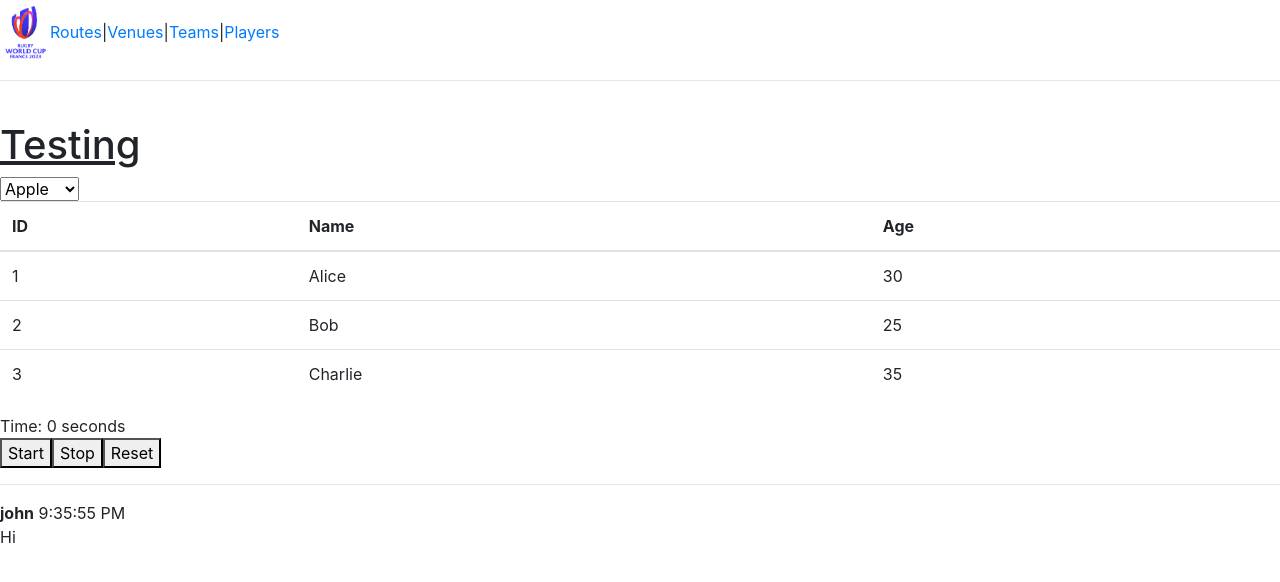
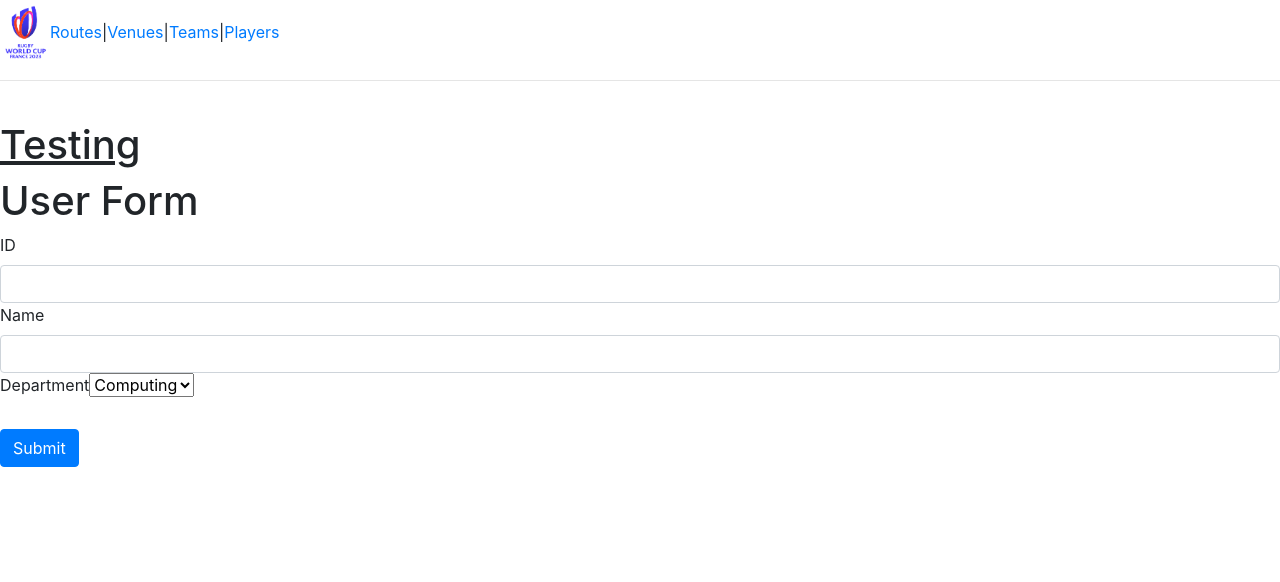
Before and after one commit to johndev94/WorldCup, a React (Vite) app: page / in a window 1280 px wide. Shown: the top 582 px of the page. Built offline with nearby package versions, Linux system fonts and the light colour scheme.

Commit message:
User Form and Axio addition

```diff
--- a/index.cjs
+++ b/index.cjs
@@ -55,7 +55,7 @@ app.route('/players')
 app.route('/team/:id?')
   .get(function (req, res) {
     res.status(200);
-    res.send(`GET /team/${req.params.id} received.`);
+    model.getTeam(req, res);
     console.log(req.params.id);
   })
   .post(function (req, res) { // add
--- a/package.json
+++ b/package.json
@@ -9,6 +9,7 @@
     "preview": "vite preview"
   },
   "dependencies": {
+    "axios": "^1.3.4",
     "bootstrap": "^5.3.2",
     "cors": "^2.8.5",
     "express": "^4.18.2",
--- /dev/null
+++ b/src/components/UserForm.tsx
@@ -0,0 +1,62 @@
+import { FormEvent, useRef } from "react";
+
+function UserForm() {
+
+    const idRef = useRef<HTMLInputElement>(null);
+    const nameRef = useRef<HTMLInputElement>(null);
+    const departmentRef = useRef<HTMLSelectElement>(null);
+
+    const user = {
+        id: "",
+        name: "",
+        department: ""
+    }
+
+    //CAN USE THIS TO POST TO AN AXIO SERVER
+    const handleSubmit = (event: FormEvent) => {
+        event.preventDefault();
+        console.log("Submitted");
+        if (idRef.current != null) {
+            user.id = idRef.current.value;
+            // console.log(idRef.current.value);
+        }
+        if (nameRef.current != null) {
+            user.name = nameRef.current.value;
+            // console.log(nameRef.current.value);
+        }
+        if (departmentRef.current != null) {
+            user.department = departmentRef.current.value;
+            // console.log(departmentRef.current.value);
+        }
+        console.log(user);
+
+
+    }
+
+    return (
+        <>
+            <form onSubmit={handleSubmit}>
+                <h1>User Form</h1>
+                <div>
+                    <label htmlFor="id" className="form-label">ID</label>
+                    <input ref={idRef} id="id" type="text" className="form-control" />
+                </div>
+                <div>
+                    <label htmlFor="name" className="form-label">Name</label>
+                    <input ref={nameRef} id="name" type="text" className="form-control" />
+                </div>
+                <div>
+                    <label htmlFor="department" className="form-label">Department</label>
+                    <select ref={departmentRef} id="department" className="form-select">
+                        <option value="Computing">Computing</option>
+                        <option value="Business">Business</option>
+                        <option value="Design">Design</option>
+                    </select>
+                </div>
+                <br />
+                <button className="btn btn-primary" type="submit">Submit</button>
+            </form>
+        </>
+    );
+}
+export default UserForm;
--- /dev/null
+++ b/src/components/UserTableAxios.tsx
@@ -0,0 +1,69 @@
+import axios from "axios";
+import { useEffect, useState } from "react";
+
+interface User {
+    id: number;
+    name: string;
+};
+
+// ADD NEW USER
+function handleAdd() {
+    const newUser = { id: 11, name: "Joe Bloggs" };
+    axios.post('https://jsonplaceholder.typicode.com/users', newUser)
+        .then((res) => {
+            console.log(res);
+        })
+};
+
+// UPDATE USER
+function handleUpdate() {
+    const updateUser = { id: 1, name: "Jane Bloggs" };
+    axios.put(`https://jsonplaceholder.typicode.com/users/${updateUser.id}`, updateUser)
+        .then((res) => {
+            console.log(res);
+        })
+};
+
+// DELETE USER
+function handleDelete() {
+    const deleteUser = { id: 1 };
+    axios.delete(`https://jsonplaceholder.typicode.com/users/${deleteUser.id}`);
+};
+
+// FOR AXIOS
+function UserTable() {
+    const [users, setUsers] = useState<User[]>([]);
+
+    useEffect(() => {
+        axios.get<User[]>('https://jsonplaceholder.typicode.com/users')
+            .then((response) => {
+                //print the name at the first position
+                console.log(response.data);
+                setUsers(response.data);
+            })
+            //catches errors
+            .catch((error) => {
+                console.log(error);
+            });
+    }, []);
+
+    return (
+        <>
+            <h1>Users</h1>
+            <ul className="list-group">
+                {users.map((user) => {
+                    return (
+                        <li key={user.id} className="list-group-item">
+                            {user.name}
+                        </li>
+                    )
+
+                })}
+            </ul>
+            <button onClick={handleAdd}>Add User</button>
+            <button onClick={handleUpdate}>Update User</button>
+            <button onClick={handleDelete}>Delete User</button>
+        </>
+    );
+}
+export default UserTable;
--- a/src/pages/Testing.tsx
+++ b/src/pages/Testing.tsx
@@ -10,6 +10,8 @@ import getCurrentTime from '../components/GetTime';
 import Dropdown from '../components/Dropdown';
 import Table from '../components/Table';
 import Stopwatch from '../components/Stopwatch';
+import UserTable from '../components/UserTableAxios';
+import UserForm from '../components/UserForm';
 
 const Testing: React.FC = () => {
     // FOR DROPDOWN
@@ -18,12 +20,17 @@ const Testing: React.FC = () => {
     return (
         <div>
             <h1><u>Testing</u></h1>
+
+            <UserForm />
+
+            {/* <UserTable />
+
             <Dropdown options={dropdownOptions} />
-            <Table/>
-            <Stopwatch/>
+            <Table />
+            <Stopwatch />
 
 
-            <Message name="john" time={getCurrentTime()} message="Hi" />
+            <Message name="john" time={getCurrentTime()} message="Hi" /> */}
         </div>
     );
 };
```
Also changed, not shown: 1 other file (tests, documents, lock files or other folders).
